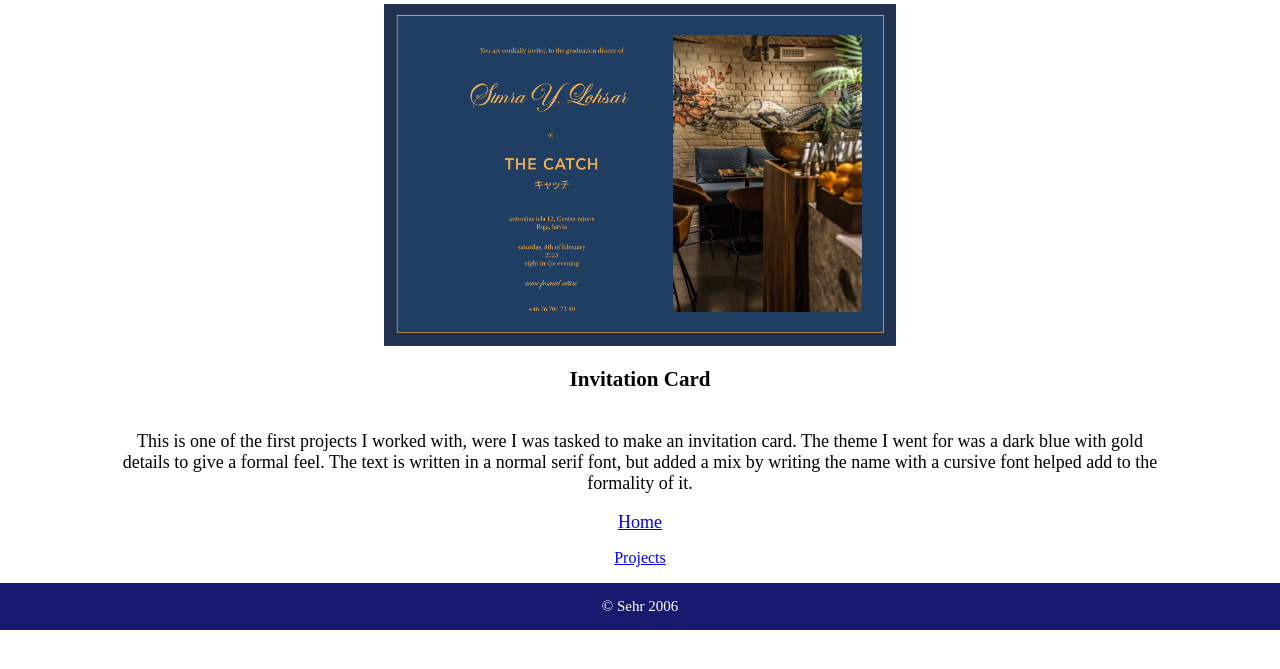
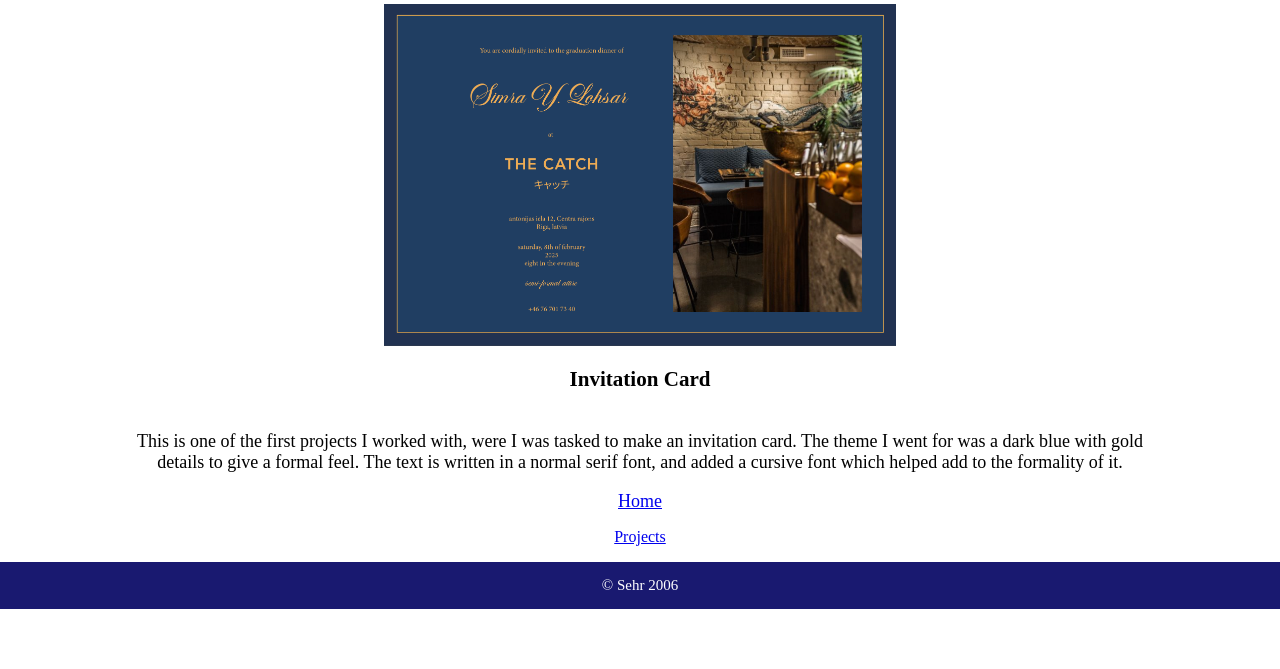
Before and after one commit to front-end-fundamentals-2025/fef-portfolio-Sehr06, a plain HTML site: page invitation.html in a window 1280 px wide. Shown: the part 119-788 px from the top of the page. Drawn offline with Linux system fonts and the light colour scheme.

Commit message:
changed text

```diff
--- a/invitation.html
+++ b/invitation.html
@@ -21,7 +21,7 @@
         <h3>Invitation Card</h3>
       </div>
       <div class="paragraph-container-p">
-        <p class = "p2">This is one of the first projects I worked with, were I was tasked to make an invitation card. The theme I went for was a dark blue with gold details to give a formal feel. The text is written in a normal serif font, but added a mix by writing the name with a cursive font helped add to the formality of it. </p>
+        <p class = "p2">This is one of the first projects I worked with, were I was tasked to make an invitation card. The theme I went for was a dark blue with gold details to give a formal feel. The text is written in a normal serif font, and added a cursive font which helped add to the formality of it. </p>
     </div>
 
     <a href="index.html" class="home-button"> Home </a>
```
Also changed, not shown: css/main.css (line endings or trailing spaces).
